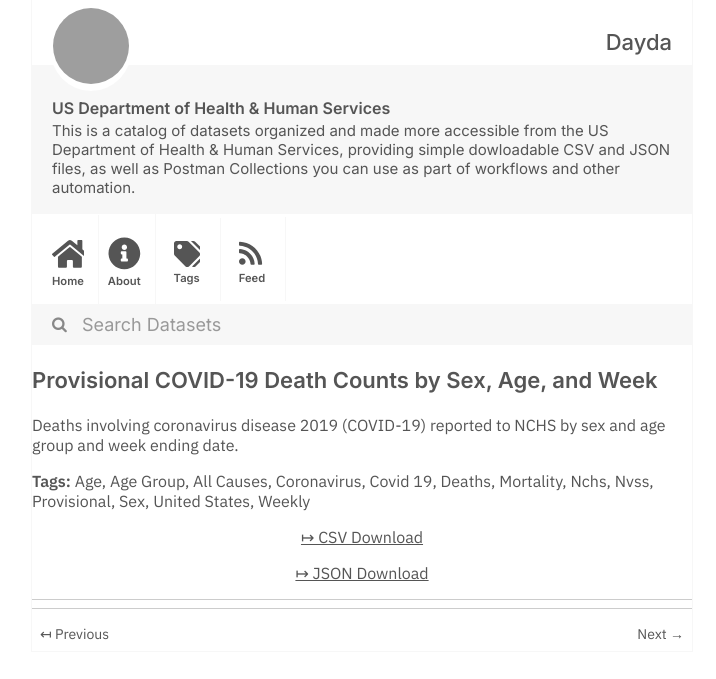
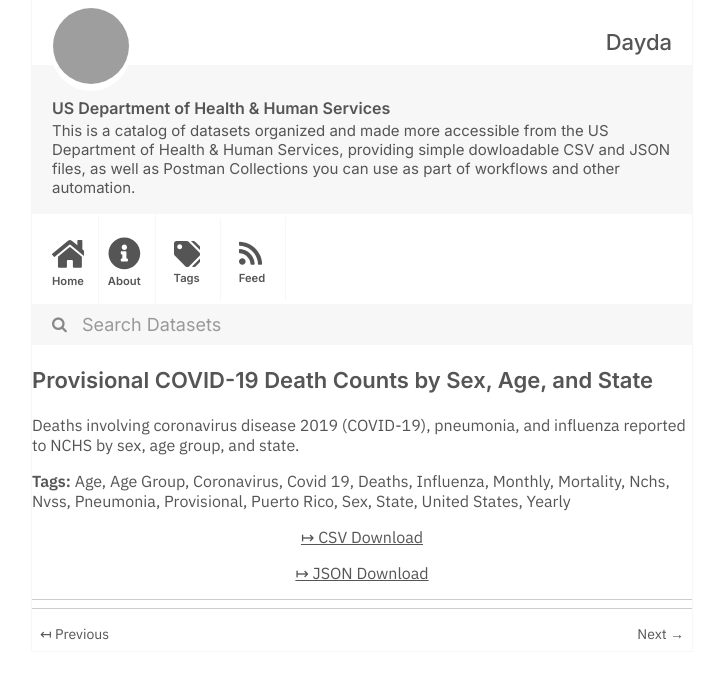
Before and after one commit to dayda-entities/us-department-of-health-and-human-services, a Jekyll site: the page built from _posts/2020-11-10-provisional-covid-19-death-cou.md, in a window 1280 px wide, cut to the strip 0-679 px from the top of the page. Shown: the whole strip, without its empty margins (278-994 px from the left). Built offline with Jekyll 4.4.1, drawn with Linux system fonts in a browser that asks for light colours; grey boxes are pictures that could not be loaded.

```diff
--- a/_posts/2020-11-10-provisional-covid-19-death-cou.md
+++ b/_posts/2020-11-10-provisional-covid-19-death-cou.md
@@ -1,28 +1,32 @@
 ---
-title: 'Provisional COVID-19 Death Counts by Sex, Age, and Week'
-created: '2020-11-10T16:16:38.381582'
-modified: '2021-05-14T15:40:35.447232'
+title: 'Provisional COVID-19 Death Counts by Sex, Age, and State'
+created: '2020-11-10T16:16:28.054319'
+modified: '2021-05-14T15:41:10.813581'
 state: active
 type: dataset
 tags:
   - Age
   - Age Group
-  - All Causes
   - Coronavirus
   - Covid 19
   - Deaths
+  - Influenza
+  - Monthly
   - Mortality
   - Nchs
   - Nvss
+  - Pneumonia
   - Provisional
+  - Puerto Rico
   - Sex
+  - State
   - United States
-  - Weekly
+  - Yearly
 groups:
   - Older Adults Health Data Collection
-csv_url: 'https://data.cdc.gov/api/views/vsak-wrfu/rows.csv?accessType=DOWNLOAD'
-json_url: 'https://data.cdc.gov/api/views/vsak-wrfu/rows.json?accessType=DOWNLOAD'
+csv_url: 'https://data.cdc.gov/api/views/9bhg-hcku/rows.csv?accessType=DOWNLOAD'
+json_url: 'https://data.cdc.gov/api/views/9bhg-hcku/rows.json?accessType=DOWNLOAD'
 layout: post
 
 ---
-Deaths involving coronavirus disease 2019 (COVID-19) reported to NCHS by sex and age group and week ending date.
+Deaths involving coronavirus disease 2019 (COVID-19), pneumonia, and influenza reported to NCHS by sex, age group, and state.
```
